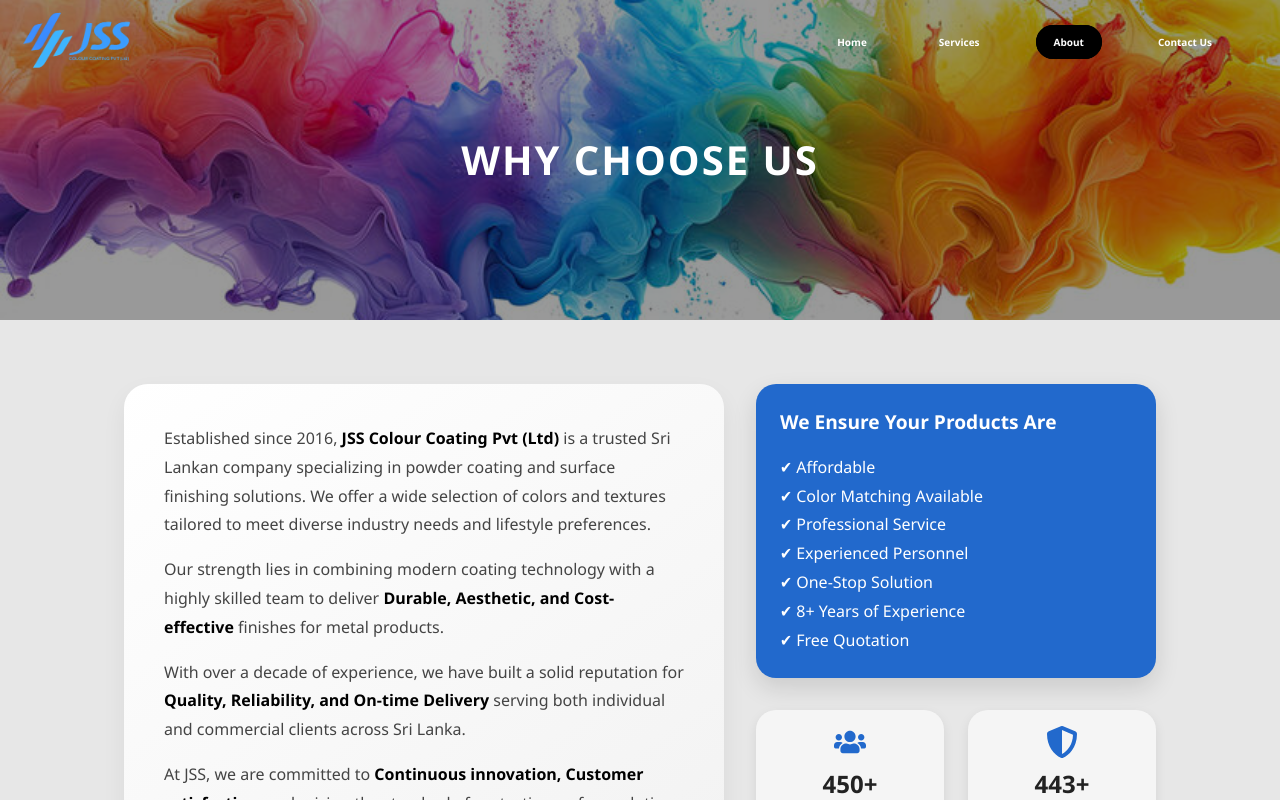
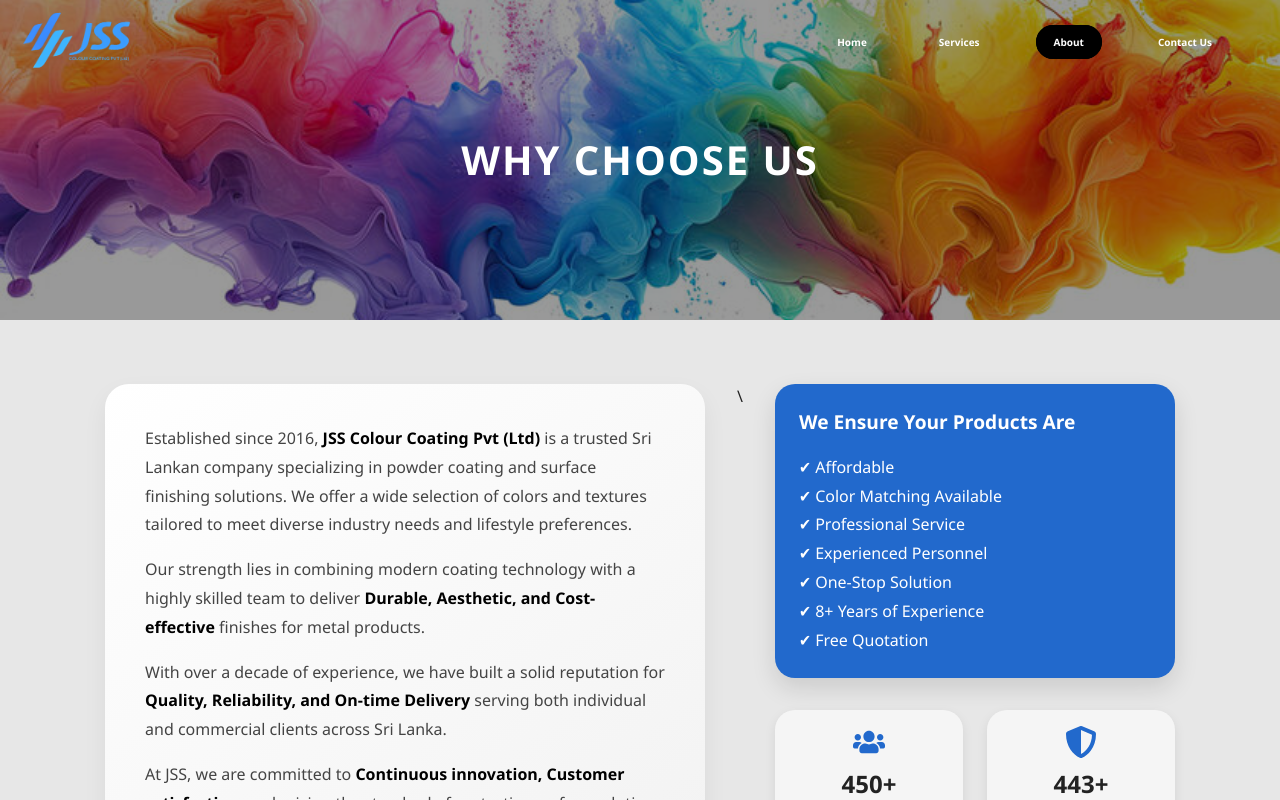
Before and after one commit to disalHenuka/JSS-Official-Website, a React (Vite) app: page /about in a window 1280 px wide. Shown: the top 800 px of the page. Built offline with nearby package versions, Linux system fonts and the light colour scheme.

Commit message:
Update About.tsx

```diff
--- a/src/pages/About.tsx
+++ b/src/pages/About.tsx
@@ -1,4 +1,4 @@
-import { useEffect } from 'react'
+import { useEffect, useState} from 'react'
 import '../styles/About.css'
 import aboutBg from '../assets/about-bg.jpg'
 import { FaUsers, FaShieldAlt } from 'react-icons/fa'
@@ -7,6 +7,19 @@
 import 'aos/dist/aos.css'
 
 const About = () => {
+    const [isMobile, setIsMobile] = useState(false)
+
+    useEffect(() => {
+      const handleResize = () => {
+        setIsMobile(window.innerWidth <= 768)
+      }
+
+      // Set initially
+      handleResize()
+
+      window.addEventListener('resize', handleResize)
+      return () => window.removeEventListener('resize', handleResize)
+    }, [])
   useEffect(() => {
     AOS.init({ duration: 1000 })
   }, [])
@@ -45,10 +58,11 @@
           </p>
         </div>
 
-        {/* Right: Highlight Box + Stats */}
-        <div className="about-side-info">
+        {/* Right: Highlight Box + Stats */}\
+
+        <div className="about-side-info" {...(!isMobile && { 'data-aos': 'fade-up', 'data-aos-delay': '100' })}>
           {/* Highlight Box */}
-          <div className="highlight-box" data-aos="fade-up" data-aos-delay="100">
+          <div className="highlight-box">
             <h3>We Ensure Your Products Are</h3>
             <ul>
               <li>✔ Affordable</li>
```
